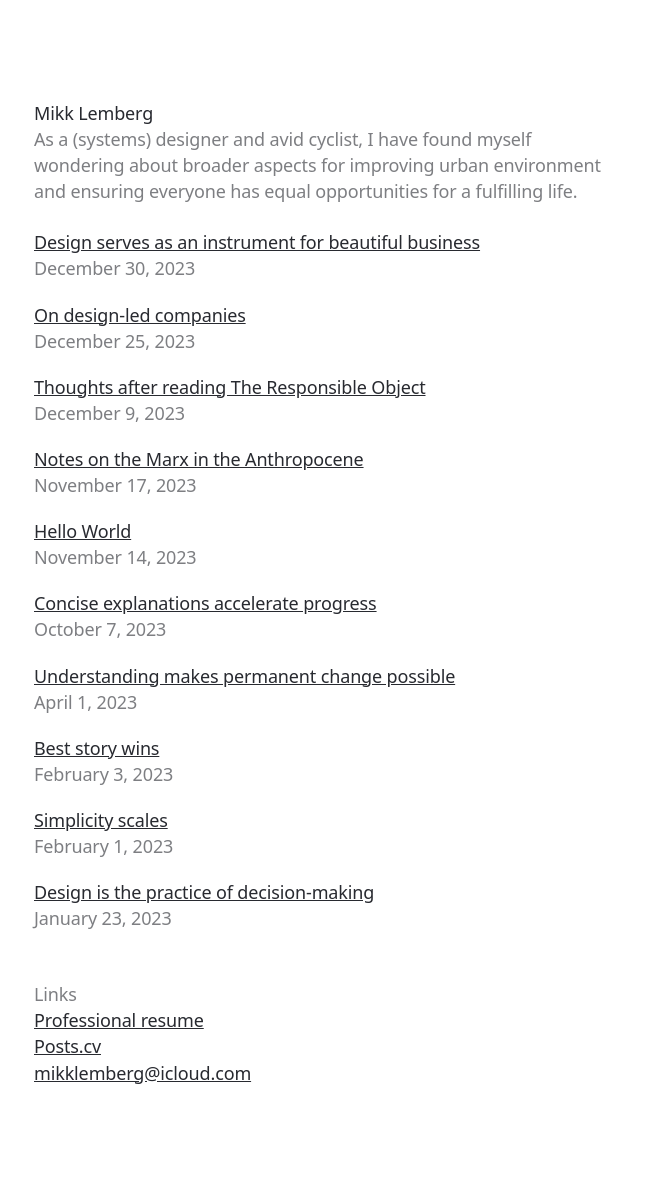
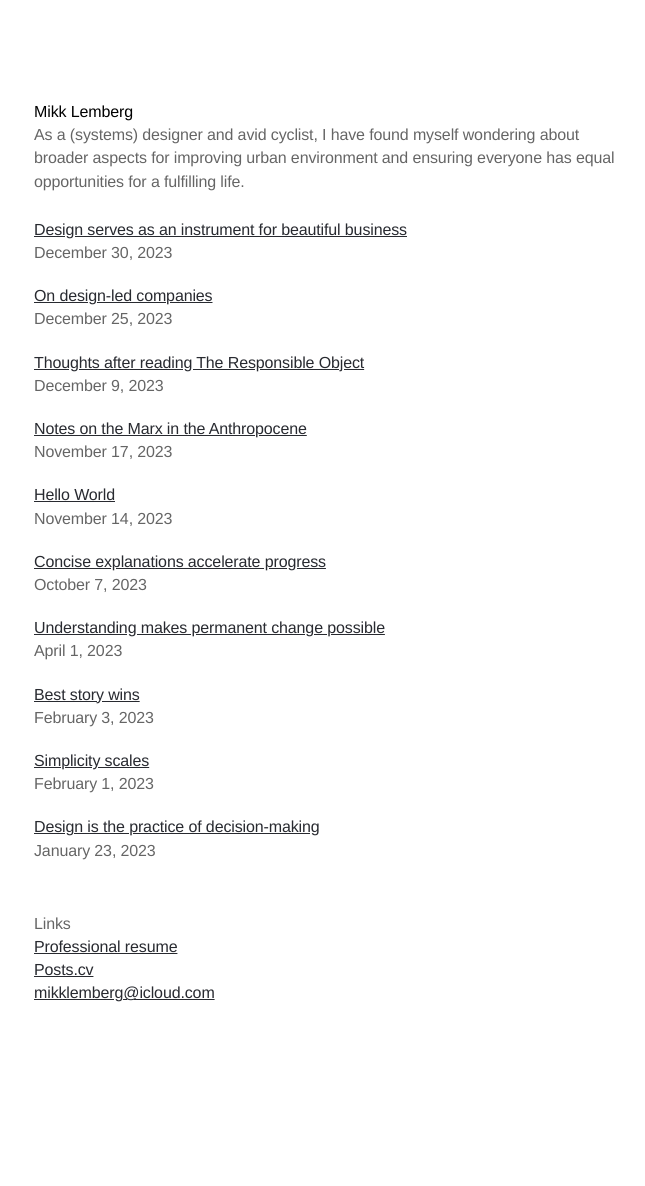
Before and after one commit to mikklemberg/My-personal-notes, a Jekyll site: the page built from README.md, in a window 1280 px wide. Shown: the whole page, without its empty margins (312-957 px from the left). Built offline with Jekyll 4.4.1, drawn with Linux system fonts in a browser that asks for light colours; our own code applies the rules of GitHub Pages for plain Markdown files; after the commit the page ends 1105 px from its top, so only the background shows below that.

Commit message:
Update style.css

```diff
--- a/assets/css/style.css
+++ b/assets/css/style.css
@@ -6,16 +6,16 @@
 }
 
 html {
-    font-family: system-ui, sans-serif;
+    font-family: "Helvetica Neue", Helvetica, Arial, sans-serif;
     font-weight: 400;
-    font-size: 18px;
+    font-size: 16px;
     line-height: 145%;
     letter-spacing: -0.008em;
 }
 
 body {
     background-color: #fff;
-    color: #282a30;
+    color: #000000;
 }
 
 h1, h2 {
@@ -32,7 +32,7 @@ a {
 }
 
 a:hover {
-    color: #0B64FE;
+    color: #007aff;
     text-decoration: underline;
 }
 
@@ -54,9 +54,9 @@ b {
 
 .content blockquote {
     border-left: 2px solid rgba(0, 0, 0, 0.33);
-    background-color: #f5f5f5;
+    background-color: #e5e5ea;
     margin-bottom: 27px;
-    color: #282a30;
+    color: #000;
     padding-left: 20px;
     padding-right: 10px;
     padding-top: 10px;
@@ -88,7 +88,7 @@ li {
 
 /* Divider */
 hr {
-    color: #f5f5f5;
+    color: #aeaeb2;
     margin-bottom: 27px;
     border-top-style: none;
 }
```
